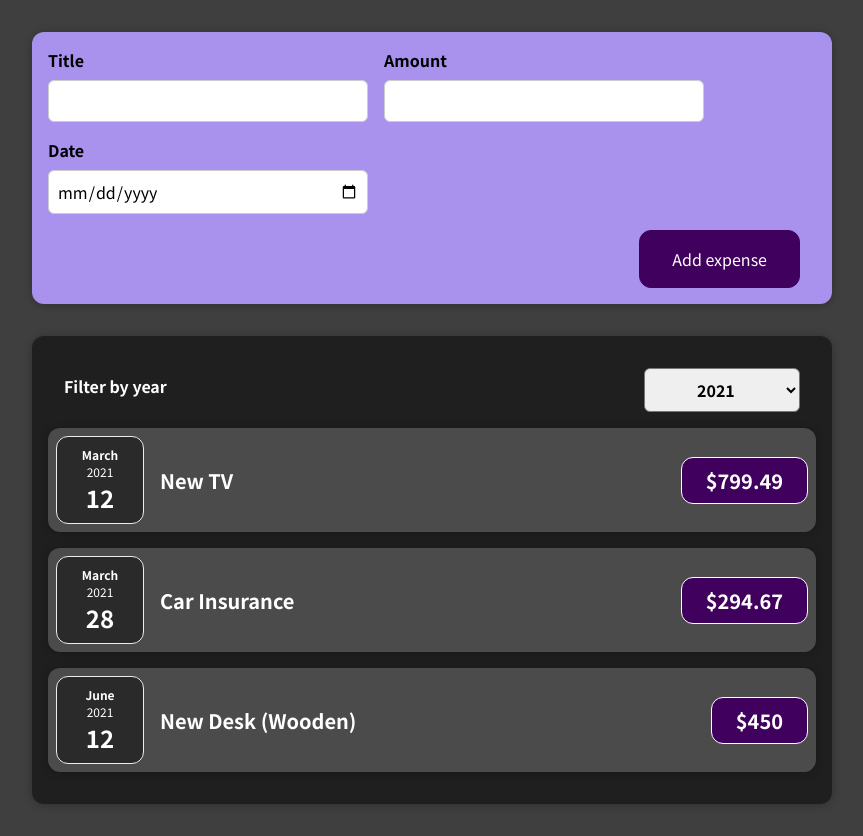
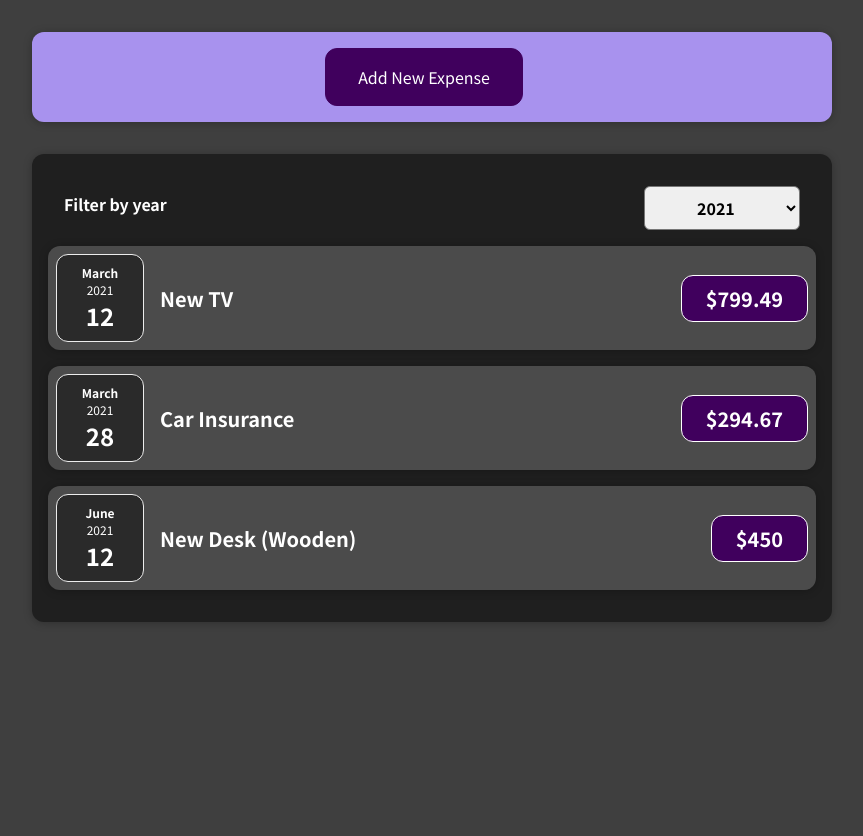
Before and after one commit to raf0nx/annual-expenses, a React (Create React App) app: page / in a window 1280 px wide. Shown: the whole page, without its empty margins (208-1071 px from the left). After the commit the page ends 800 px from the top, so only its background shows below. Built offline with nearby package versions, Linux system fonts and the light colour scheme.

Commit message:
feat: Rendering expense form conditionally

```diff
--- a/src/components/NewExpense/ExpenseForm.js
+++ b/src/components/NewExpense/ExpenseForm.js
@@ -79,6 +79,9 @@
 				</div>
 			</div>
 			<div className="new-expense__actions">
+				<button type="button" onClick={props.onCancel}>
+					Cancel
+				</button>
 				<button type="submit">Add expense</button>
 			</div>
 		</form>
--- a/src/components/NewExpense/NewExpense.js
+++ b/src/components/NewExpense/NewExpense.js
@@ -1,7 +1,12 @@
+import { useState } from "react";
+
 import ExpenseForm from "./ExpenseForm";
+import Card from "../UI/Card";
 import "./NewExpense.css";
 
 const NewExpense = props => {
+	const [isEditing, setIsEditing] = useState(false);
+
 	const saveExpenseDataHandler = enteredExpenseData => {
 		const expenseData = {
 			...enteredExpenseData,
@@ -9,12 +14,25 @@
 		};
 
 		props.onAddExpense(expenseData);
+		setIsEditing(false);
 	};
 
+	const startEditingHandler = () => setIsEditing(true);
+
+	const stopEditingHandler = () => setIsEditing(false);
+
 	return (
-		<div className="new-expense">
-			<ExpenseForm onSaveExpenseData={saveExpenseDataHandler} />
-		</div>
+		<Card className="new-expense">
+			{!isEditing && (
+				<button onClick={startEditingHandler}>Add New Expense</button>
+			)}
+			{isEditing && (
+				<ExpenseForm
+					onSaveExpenseData={saveExpenseDataHandler}
+					onCancel={stopEditingHandler}
+				/>
+			)}
+		</Card>
 	);
 };
 
```
